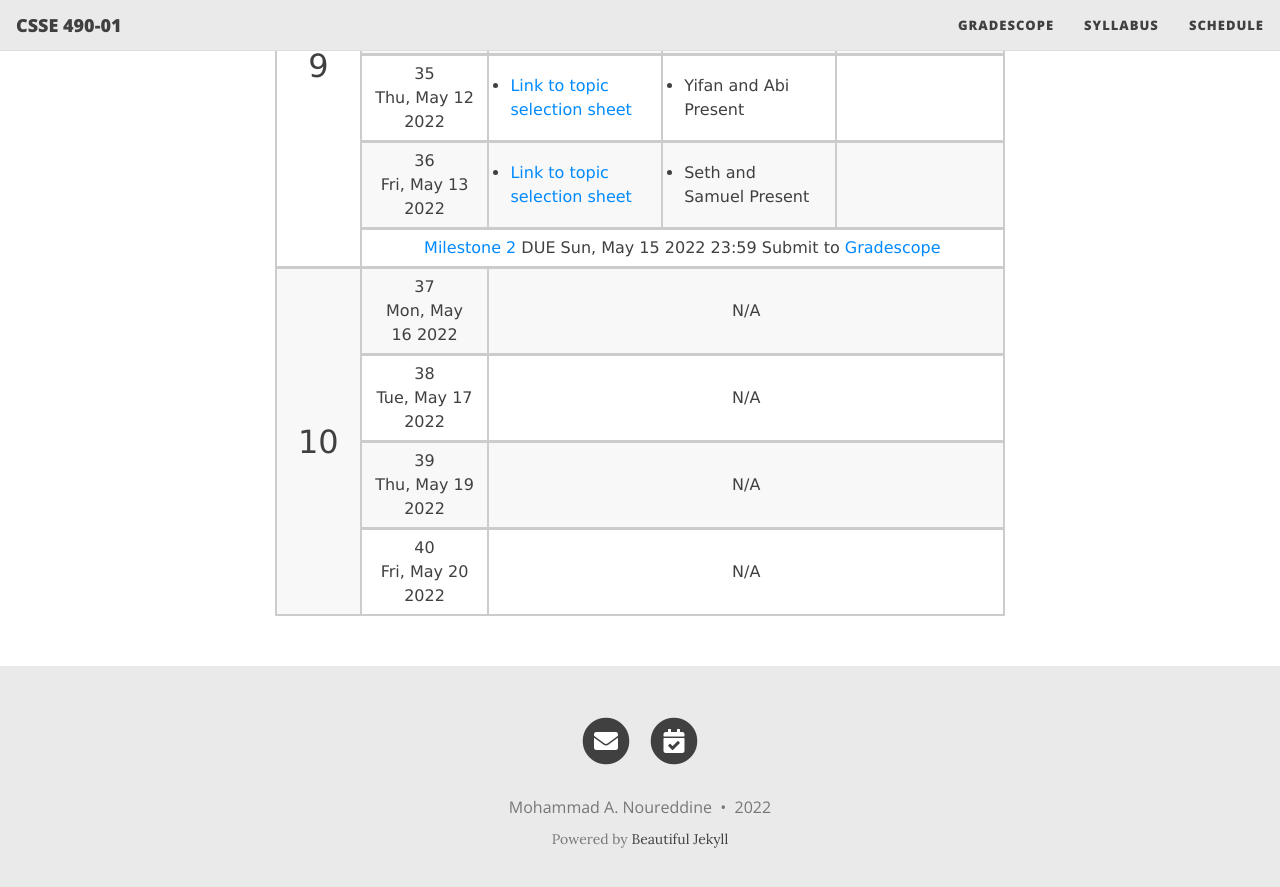
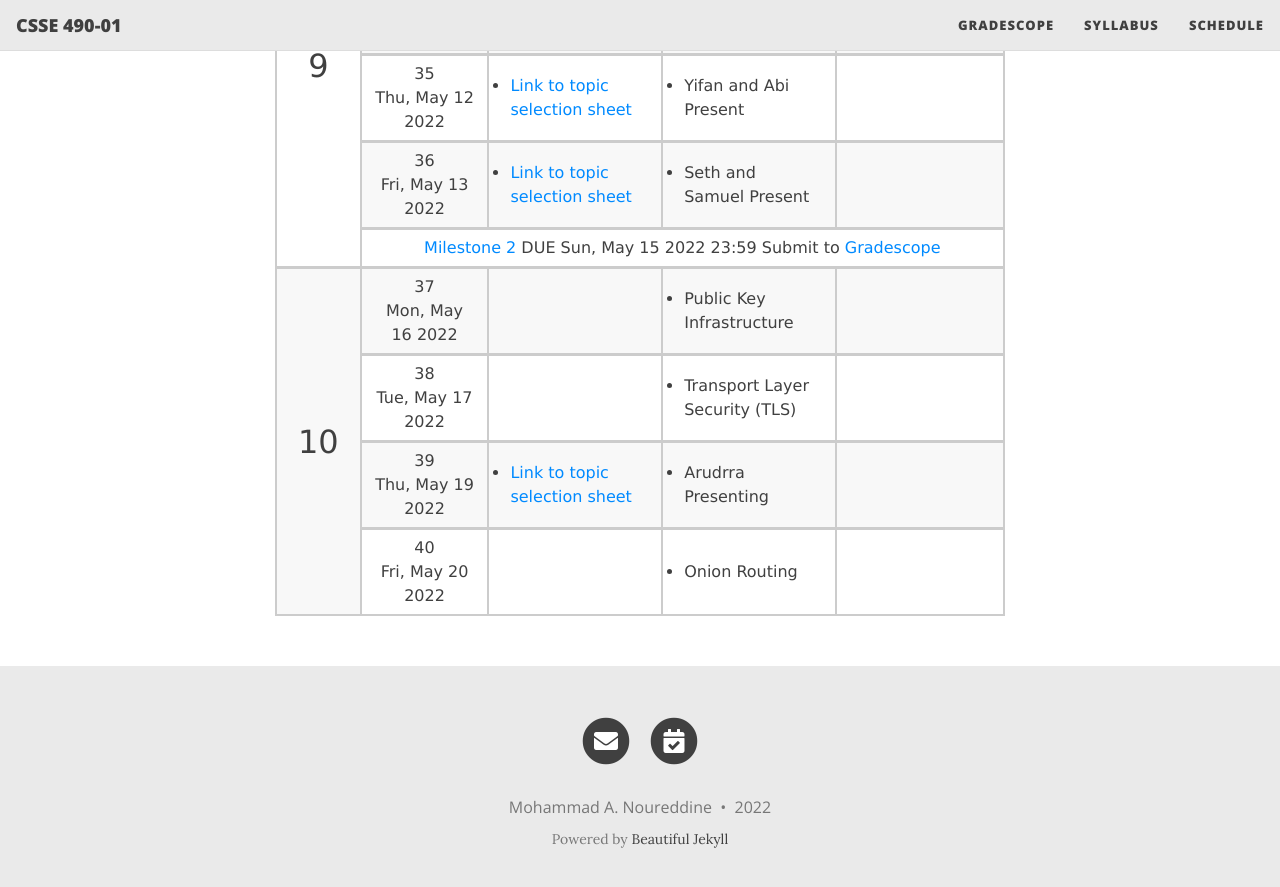
Before and after one commit to rhit-csse490-netsec/netsec-public, a Jekyll site: the page built from schedule.md, in a window 1280 px wide and 900 px high, scrolled down 4091 px. Shown: the top 887 px of the window. Built offline with Jekyll 4.4.1, drawn with Linux system fonts in a browser that asks for light colours; nearby versions of some CDN libraries.

Commit message:
updated the schedule page

```diff
--- a/schedule.md
+++ b/schedule.md
@@ -558,22 +558,57 @@
 <td rowspan="4" markdown="span" style="font-size:xx-large;"><a name="w10">10</a></td>
 <td markdown="span">
 37 <br/> Mon, May 16 2022</td>
-<td markdown="span" colspan="3">N/A</td>
+<td markdown="span">
+</td>
+<td markdown="span" style="text-align:left">
+{::nomarkdown}<ul style="margin:0;padding:.5rem">
+<li> Public Key Infrastructure </li>
+</ul>{:/}
+</td>
+<td markdown="span">
+</td>
 </tr>
 <tr>
 <td markdown="span">
 38 <br/> Tue, May 17 2022</td>
-<td markdown="span" colspan="3">N/A</td>
+<td markdown="span">
+</td>
+<td markdown="span" style="text-align:left">
+{::nomarkdown}<ul style="margin:0;padding:.5rem">
+<li> Transport Layer Security (TLS) </li>
+</ul>{:/}
+</td>
+<td markdown="span">
+</td>
 </tr>
 <tr>
 <td markdown="span">
 39 <br/> Thu, May 19 2022</td>
-<td markdown="span" colspan="3">N/A</td>
+<td markdown="span" style="text-align:left">
+{::nomarkdown}<ul style="margin:0;padding:.5rem">
+<li> <a href="https://docs.google.com/spreadsheets/d/196wQ3OmEjmpPD1ZWfXy4eMkzGircS3YJCduVlccLzZc/edit?usp=sharing"> Link to topic selection sheet </a> </li>
+</ul>{:/}
+</td>
+<td markdown="span" style="text-align:left">
+{::nomarkdown}<ul style="margin:0;padding:.5rem">
+<li> Arudrra Presenting </li>
+</ul>{:/}
+</td>
+<td markdown="span">
+</td>
 </tr>
 <tr>
 <td markdown="span">
 40 <br/> Fri, May 20 2022</td>
-<td markdown="span" colspan="3">N/A</td>
+<td markdown="span">
+</td>
+<td markdown="span" style="text-align:left">
+{::nomarkdown}<ul style="margin:0;padding:.5rem">
+<li> Onion Routing </li>
+</ul>{:/}
+</td>
+<td markdown="span">
+</td>
 </tr>
 </tbody>
 </table>
```
Also changed, not shown: _data/schedule.yml (+28 -0 lines).
